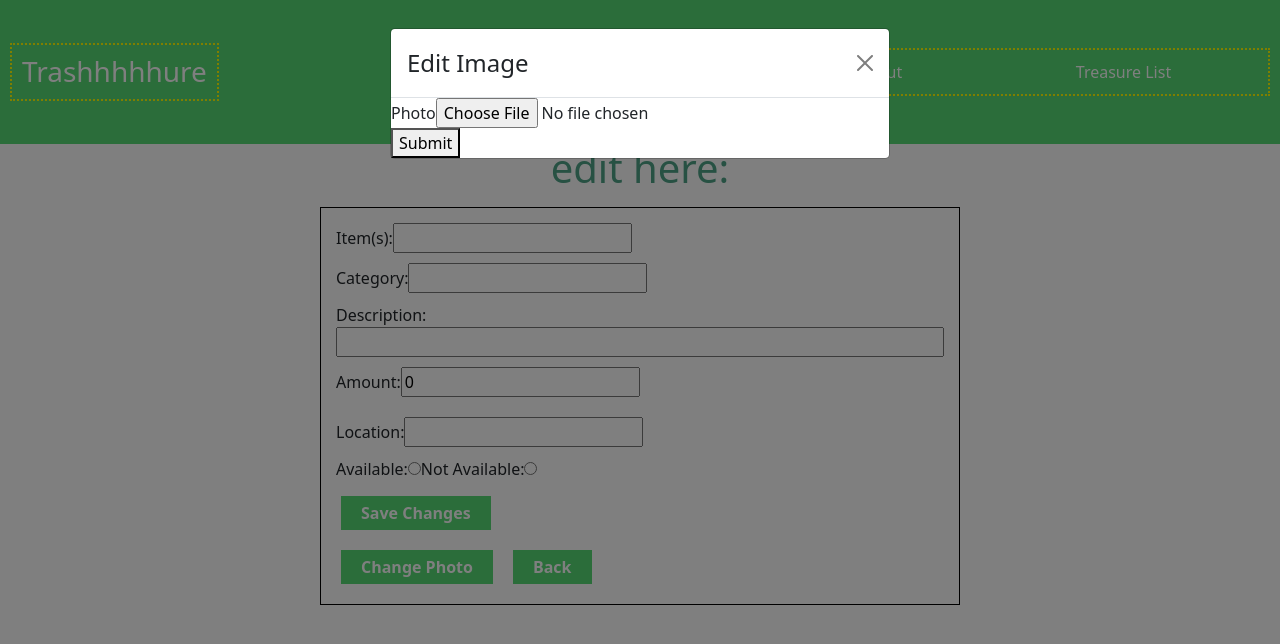
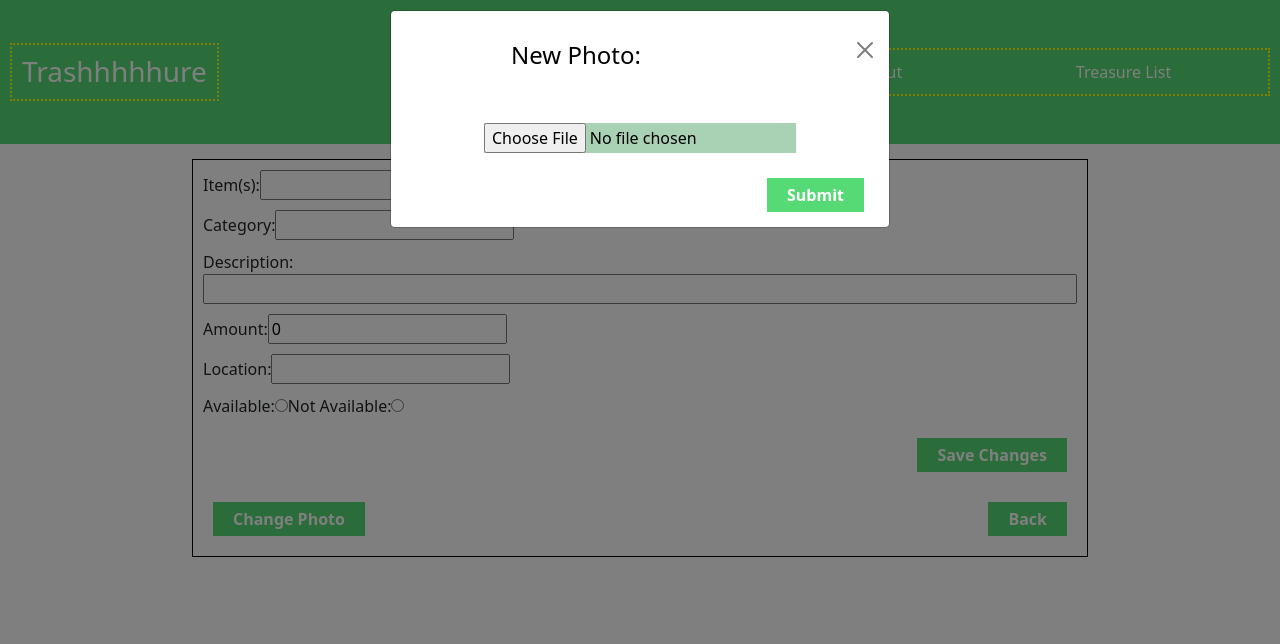
Before and after one commit to khodgesx/treasure-front, a React (Create React App) app: page /items/update/1 in a window 1280 px wide. Both pictures are taken after a click on the button "Change Photo". Shown: the top 644 px of the page. Built offline with nearby package versions, Linux system fonts and the light colour scheme; no server answers.

Commit message:
edited styling for edit form and edit image form

```diff
--- a/src/App.css
+++ b/src/App.css
@@ -179,15 +179,15 @@ nav a{
 }
 #edit-form{
   border: solid 1px black;
-  width: 50%;
+  width: 70%;
   display: block;
-  margin: 15px auto;
-  padding: 10px;
+  margin: 15px auto 0;
+  padding: 5px;
 }
 #edit-form div{
   padding:5px;
 }
-#edit-form button{
+#edit-form button, #submit-photo button{
   margin: 10px;
   border:none;
   background-color: #56da75;
@@ -195,8 +195,39 @@ nav a{
   font-weight: 800;
   padding: 5px 20px;
 }
+#save-edits{
+  display: flex;
+  justify-content: flex-end;
+}
+#photo-back-buttons{
+  display: flex;
+  justify-content: space-between;
+  margin:0;
+}
 #edit-details input{
   width: 100%;
+}
+#edit-photo{
+  padding:10px;
+}
+
+
+#photo-form, #modal-header{
+   border:none;
+}
+#photo-modal{
+  color:black;
+  margin: 10px auto 0;
+}
+#photo-form input{
+  display: block;
+  margin: 0 auto;
+  background-color: #a9d1b3;
+}
+#submit-photo{
+  display: flex;
+  justify-content: flex-end;
+  margin: 5px 15px;
 }
 #hidden{
   display: none;
--- a/src/App.js
+++ b/src/App.js
@@ -3,7 +3,6 @@ import './App.css';
 import Nav from './nav'
 import Home from './homeContainer/home';
 import Items from './itemsContainer/items'
-import SingleItem from './itemsContainer/singleItemContainer/singleItem';
 import About from './aboutContainer/about';
 import {BrowserRouter as Router, Routes, Route, Navigate} from 'react-router-dom'
 import SingleItemRoute from './itemsContainer/singleItemContainer/singleItemRoute';
@@ -25,7 +24,6 @@ function App() {
             <Route  path="/items" element={ < Items items={items}setItems={setItems} />}/>
             <Route exact path="/items/:id" element={ <SingleItemRoute items={items} setItems={setItems} />} />
             <Route exact path="/items/update/:id" element = { <EditItemRoute items={items}setItems={setItems}/>}/>
-            <Route path="/items/:id" element={ <SingleItem />} />
             <Route path="*" element={<Navigate to="/" replace/> }/>
           </Routes>
       </div>
--- a/src/itemsContainer/editItemContainer/editItemRoute.jsx
+++ b/src/itemsContainer/editItemContainer/editItemRoute.jsx
@@ -39,7 +39,7 @@ const EditItemRoute = (props)=>{
         location: item.location,
         available: item.available
     })
-    // console.log(editItem)
+
     const getItem = async()=>{
         const getApiResponse = await fetch(`${apiUrl}/api/items/${id}`)
         const parsedGet = await getApiResponse.json()
@@ -76,7 +76,6 @@ const EditItemRoute = (props)=>{
         })
 
         .then(res=>{
-            // console.log(res.data)
             const edited = res.data
             const newArray = props.items.map(item => item.id === id ? {...editItem, edited} : item)
                 props.setItems(newArray)
@@ -116,7 +115,7 @@ const EditItemRoute = (props)=>{
     return(
         <div>
             <div>
-                <h1 id="edit-title">edit <strong>{editItem.title}</strong> here:</h1>
+                <h1 id="edit-title">{editItem.title}</h1>
             </div>
              <div id="edit-form">
               <form onSubmit={submitEdit} encType="multipart/form">
@@ -137,10 +136,6 @@ const EditItemRoute = (props)=>{
                         <input onChange={inputChange} type="number" name="amount" value={editItem.amount}></input>
                     </div>
                     <div>
-                        {/* <label htmlFor="img">Photo </label>
-                         <input onChange={imageChange} type="file" name="img" id="item-pic"accept="image/png, image/jpeg" placeholder='upload image'></input> */}
-                    </div>
-                    <div>
                         <label htmlFor="location">Location: </label>
                         <input onChange={inputChange} type="text" name="location" value={editItem.location}></input>
                     </div>
@@ -151,23 +146,28 @@ const EditItemRoute = (props)=>{
                         <label htmlFor="available">Not Available: </label>
                         <input onChange={inputChange} type="radio" name="available" value={!editItem.available}></input>
                     </div>
+                        <div id="save-edits">
+                            <button  type="submit">Save Changes</button>
+                        </div>
 
-                      <button type="submit">Save Changes</button>
                   </form>
 
-                  <button onClick={setShow}>Change Photo</button>
-                  <button onClick={backToShowPage}>Back</button>
+                  <div id="photo-back-buttons">
+                    <button onClick={setShow}>Change Photo</button>
+                    <button onClick={backToShowPage}>Back</button>
+                  </div>
 
-                  <Modal show={show} onHide={toggleShow}>
-                          <Modal.Header closeButton><Modal.Title>Edit Image</Modal.Title></Modal.Header>
+                  <Modal id="photo-modal"show={show} onHide={toggleShow}>
+                          <Modal.Header id="modal-header" closeButton><Modal.Title id="photo-modal">New Photo:</Modal.Title></Modal.Header>
 
-                          <form onSubmit={submitImage} encType="multipart/form">
-                          <div>
-                        <label htmlFor="img">Photo </label>
+                          <form id="photo-form"onSubmit={submitImage} encType="multipart/form">
+                          <div id="edit-photo">
+                        <label htmlFor="img"> </label>
                          <input onChange={imageChange} type="file" name="img" id="item-pic"accept="image/png, image/jpeg" placeholder='upload image'></input>
                     </div>
-                    <button type="submit"onClick={toggleShow}>Submit</button>
-
+                    <div id="submit-photo">
+                        <button type="submit"onClick={toggleShow}>Submit</button>
+                    </div>
 
                     <div id="hidden">
 
--- a/src/itemsContainer/items.jsx
+++ b/src/itemsContainer/items.jsx
@@ -4,7 +4,6 @@ import axios from 'axios'
 import { Button, Modal} from 'react-bootstrap'
 import 'bootstrap/dist/css/bootstrap.min.css'
 import {Link} from 'react-router-dom'
-import SingleItem from './singleItemContainer/singleItem'
 import NewItem from './newItemContainer/newItem'
 import apiUrl from '../apiConfig'
 
--- a/src/itemsContainer/singleItemContainer/singleItem.jsx
+++ /dev/null
@@ -1,74 +0,0 @@
-import {useState, useEffect} from 'react'
-// import './App.css'
-import {Link, useParams, useLocation} from 'react-router-dom'
-import {Modal} from 'react-bootstrap'
-import Items from '../items'
-import EditItem from '../editItemContainer/editItem'
-
-// const SingleItem = (props)=>{
-const SingleItem = (props)=>{
-    const [show, setShow] = useState(false)
-    const toggleShow =()=>setShow(!show)
-
-    const [editShow, setEditShow] = useState(false)
-    const toggleEdit =()=>setEditShow(!editShow)
-        // console.log(props.match.params.id)
-    // useEffect(()=>{
-    //     // getItem();
-    // }, [])
-    // const [item, setItem] = useState({})
-    // const getItem = async()=>{
-    //     const getItem = await fetch(`http://localhost:8000/api/items/1`)
-    //     //I need to get the correct id in the route from clicking on the Link
-    //     //in the items page
-    //     const parsedItem = await getItem.json()
-    //     setItem(parsedItem)
-    //     console.log(parsedItem)
-    // }
-    // getItem()
-
-
-    return(
-
-        <div id="single-item">
-            <div id="single-title">
-                <h2>{props.item.title}</h2>
-                <h3>Click photo to see more</h3>
-            </div>
-            <img id="item-img"onClick={setShow}src={props.item.img}></img>
-
-            <Modal show={show} onHide={toggleShow}>
-                <Modal.Header closeButton>
-                    <Modal.Title>{props.item.title}</Modal.Title>
-                </Modal.Header>
-                <div>
-                    <h3>Category: {props.item.category}</h3>
-                    <h3>Amount: {props.item.amount}</h3>
-                    <h3>Details/Description: {props.item.details}</h3>
-                    <h3>Location: {props.item.location}</h3>
-                    <h3>Available: { props.item.available === true ? 'Yes' :'No' }</h3>
-                </div>
-            </Modal>
-            <div id="buttons">
-                <button id="edit-button" onClick={toggleEdit}>Edit</button>
-                <button id="delete"onClick={()=>{props.deleteItem(props.item.id)}}>Delete</button>
-            </div>
-
-
-            <Modal show={editShow} onHide={toggleEdit}>
-                <Modal.Header closeButton>
-                    <Modal.Title>Edit Item</Modal.Title>
-                </Modal.Header>
-                <Modal.Body>
-                    <EditItem toggleEdit={toggleEdit} item={props.item}></EditItem>
-                </Modal.Body>
-            </Modal>
-
-
-
-        </div>
-    )
-}
-
-
-export default SingleItem
```
Also changed, not shown: src/itemsContainer/editItemContainer/editItem.jsx (deleted, +0 -101 lines).
